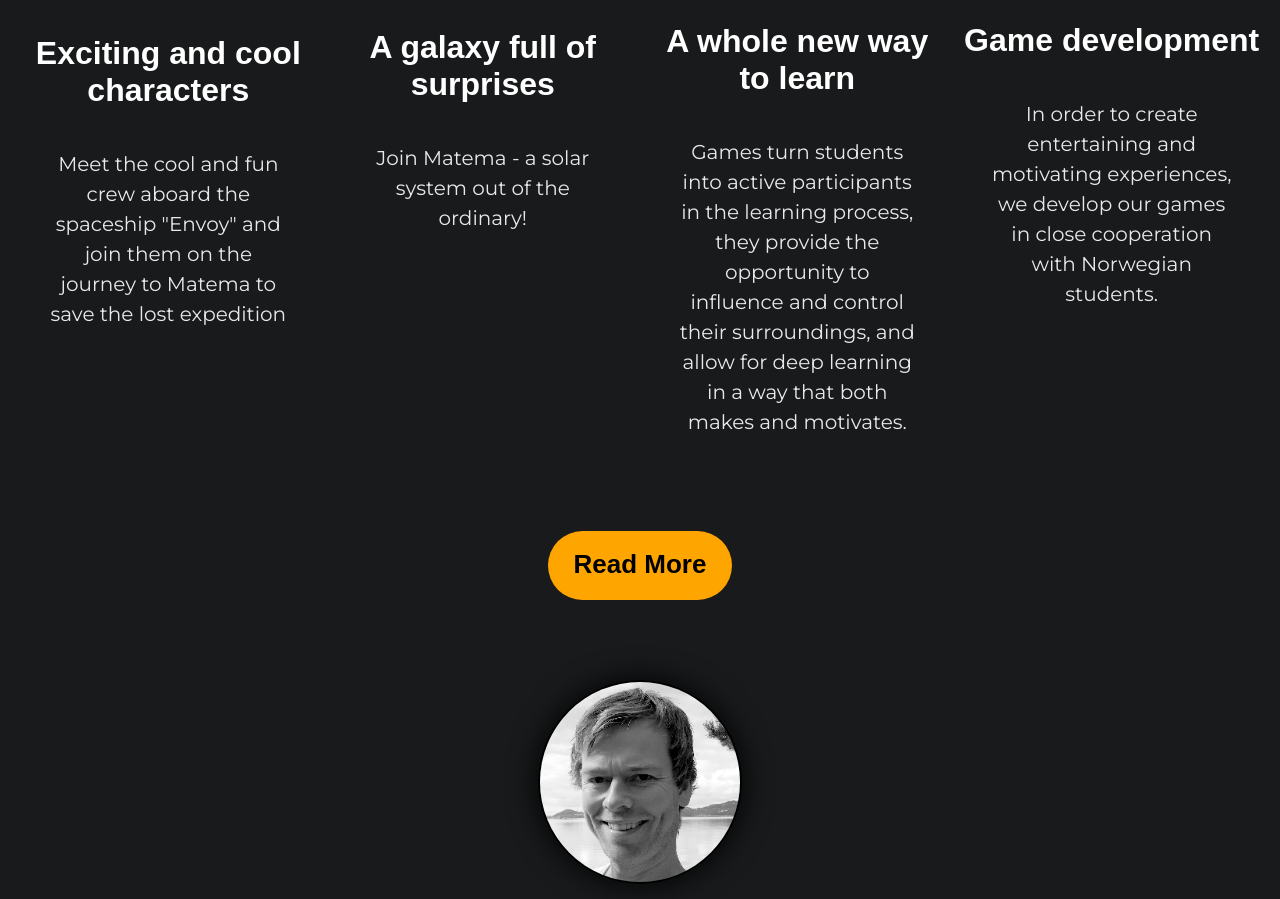
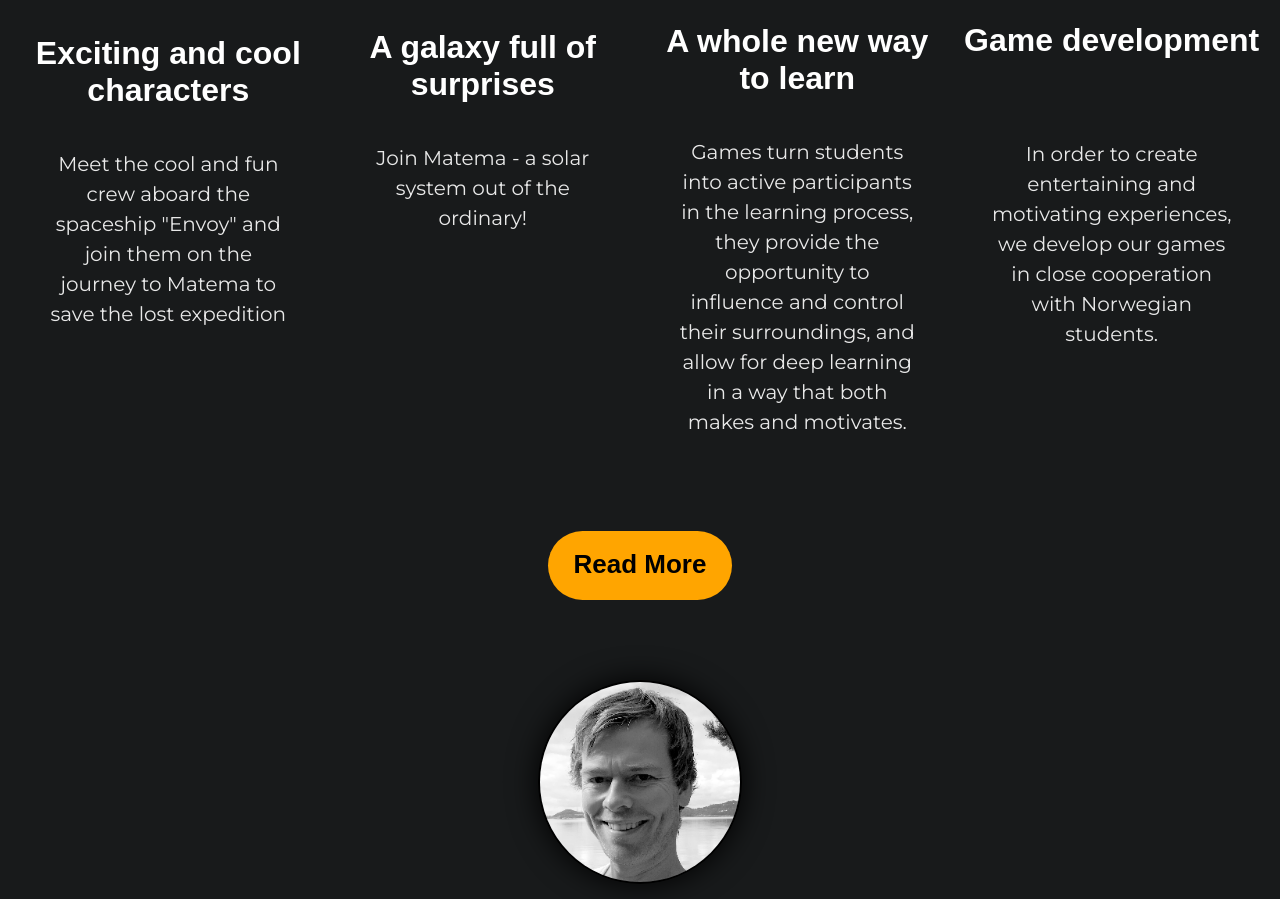
Before and after one commit to danieldjupvik/Eduplaytion, a plain HTML site: page index.html in a window 1280 px wide. Shown: the part 1044-1943 px from the top of the page. Drawn offline with Linux system fonts and the light colour scheme; a web font is replaced by a local one.

Commit message:
Margin fix in homepage

```diff
--- a/css/desktop-style.css
+++ b/css/desktop-style.css
@@ -243,9 +243,6 @@
     margin-bottom: 4em;
   }
 
-  .homepage_desktop_img--2 {
-  }
-
   .homepage_desktop_img--3 {
     margin-bottom: 4.5em;
   }
@@ -264,6 +261,10 @@
   .homepage_container--1 h1 {
     padding-left: 0;
     padding-right: 0;
+  }
+
+  .homepage_dekstop_paragraph {
+    padding-top: 2em;
   }
   /* Homepage END */
 
@@ -575,7 +576,6 @@
   float: right;
   }
 
-
   .maps_container {
     width: 100%;
   }
--- a/index.html
+++ b/index.html
@@ -117,7 +117,7 @@
       <div class="homepage_section homepage_section--4">
         <img class="homepage_desktop_img homepage_desktop_img--4" src="./assets/graphics/numetry-pages-4@2x.png" alt="Picture of game elements" />
         <h1>Game development</h1>
-        <p>In order to create entertaining and motivating experiences, we develop our games in close cooperation with Norwegian
+        <p class="homepage_dekstop_paragraph">In order to create entertaining and motivating experiences, we develop our games in close cooperation with Norwegian
         students.</p>
         <img class="homepage_img homepage_img--4" src="./assets/graphics/numetry-pages-4@2x.png" alt="Picture of game elements" />
       </div>
```
